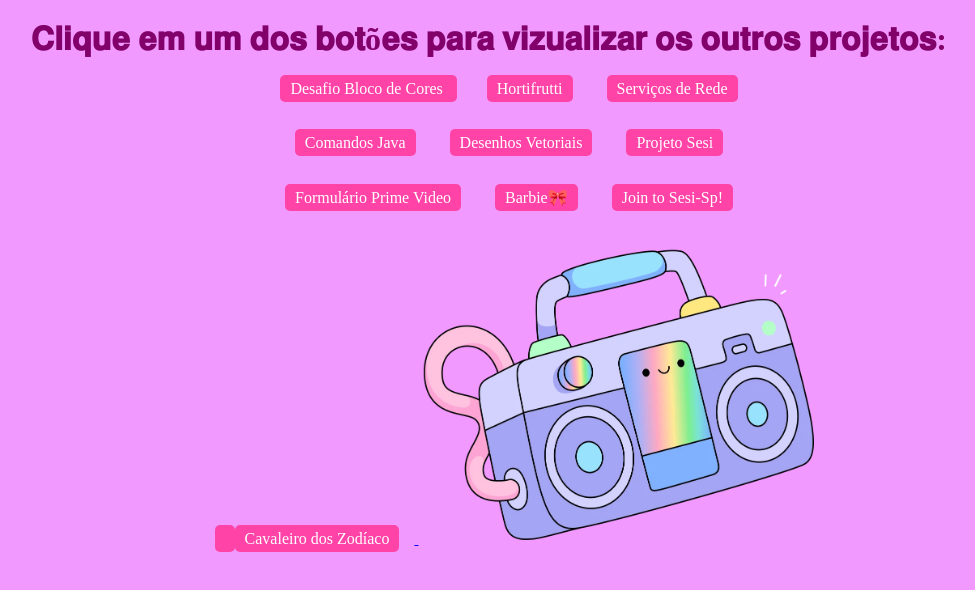
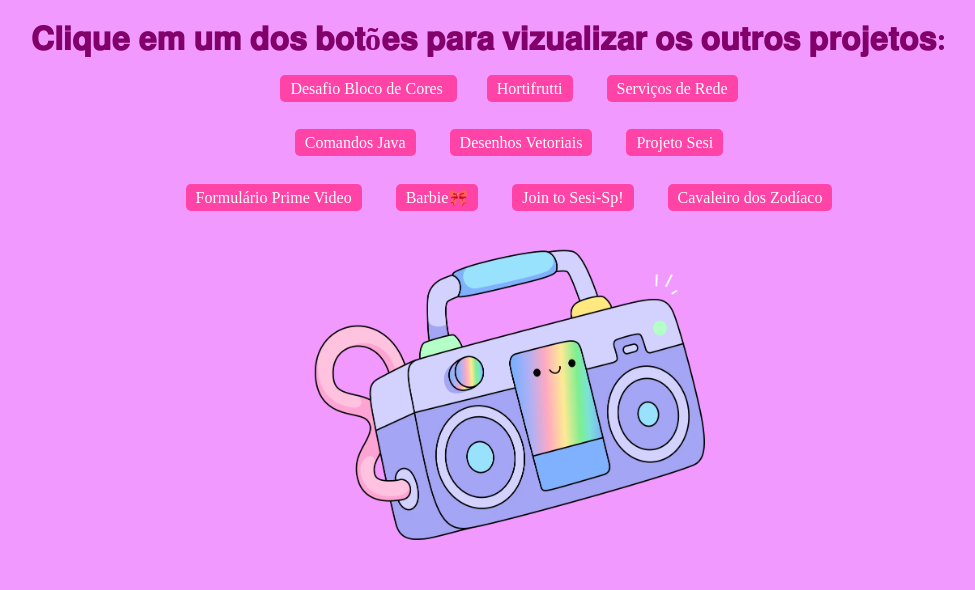
Before and after one commit to dMedice/Portifolio, a plain HTML site: page outros.html in a window 1280 px wide. Shown: the whole page, without its empty margins (151-1126 px from the left). Drawn offline with Linux system fonts and the light colour scheme.

Commit message:
Update outros.html

```diff
--- a/outros.html
+++ b/outros.html
@@ -25,10 +25,9 @@
         <br><br><br>
         <li><a href="https://dmedice.github.io/primevideos_form/">Formulário Prime Video</a></li>
          <li><a href="https://dmedice.github.io/barbie-filme/">Barbie🎀</a></li>
-         <li><a href="https://dmedice.github.io/site-sesi/">Join to Sesi-Sp!</li>
+         <li><a href="https://dmedice.github.io/site-sesi/">Join to Sesi-Sp!</a></li>
+     <li><a href="https://dmedice.github.io/as-12-casas-do-zodiaco/">Cavaleiro dos Zodíaco</a></li>
          <br><br><br>
-       <li><a href="https://dmedice.github.io/as-12-casas-do-zodiaco/">Cavaleiro dos Zodíaco</li>
-
 <img  width="400px"  src="./img/doodle.webp">
 
   </center>
```
